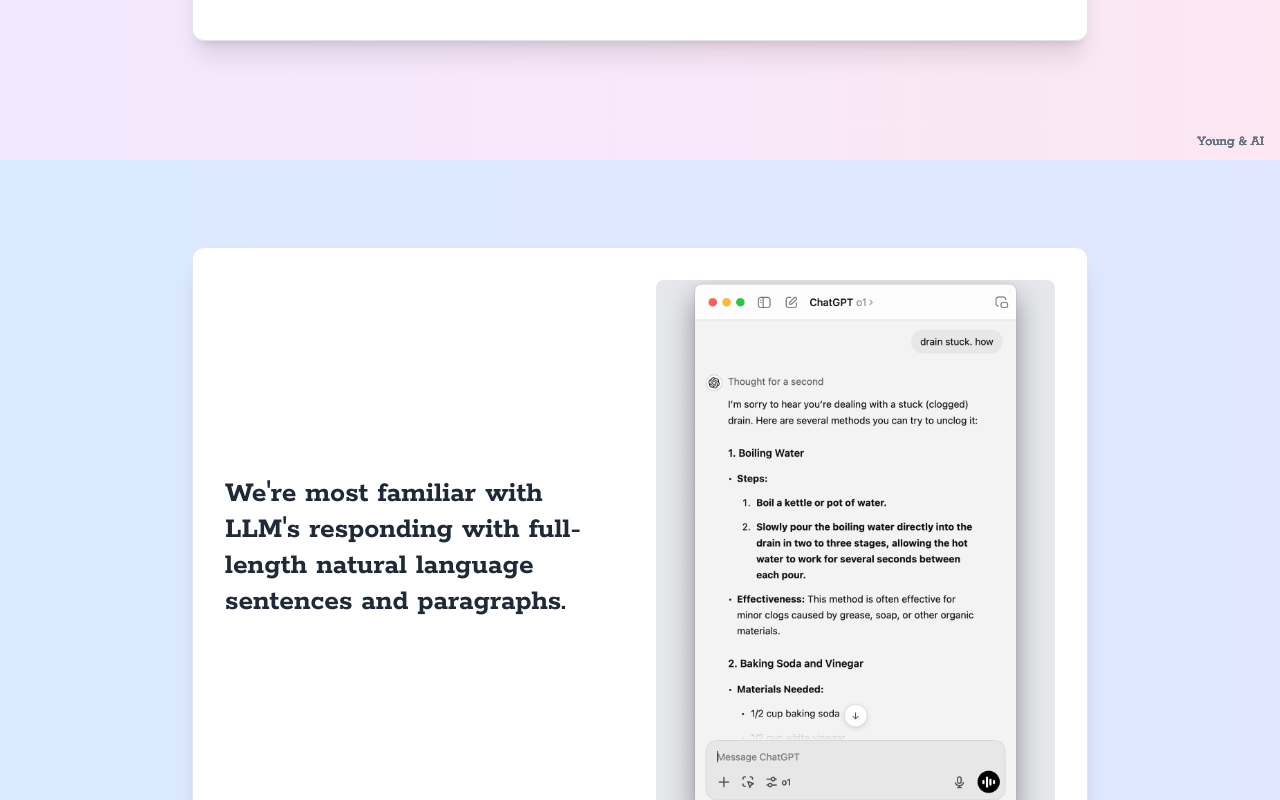
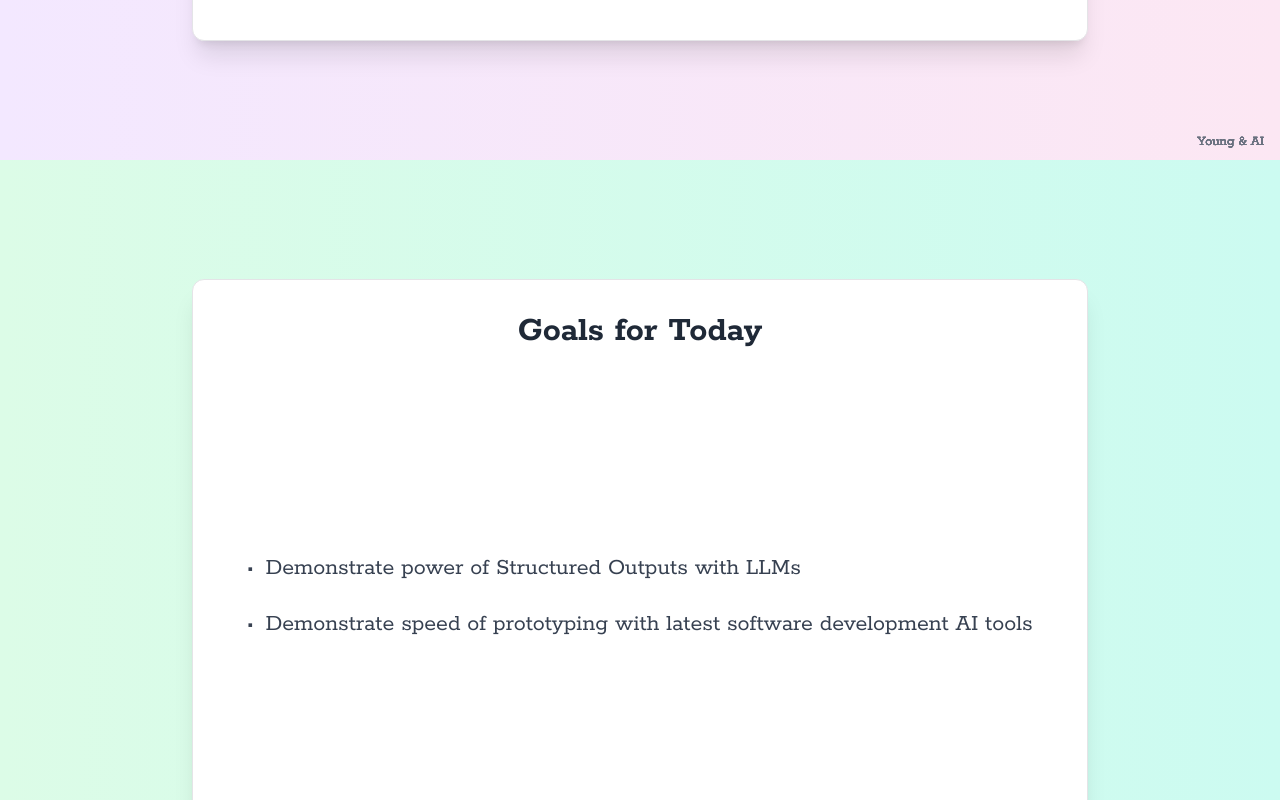
Before and after one commit to youngchingjui/young-and-ai, a Next.js app: page /talks/20241219 in a window 1280 px wide. Shown: the part 640-1440 px from the top of the page. Built offline with nearby package versions, Linux system fonts and the light colour scheme.

Commit message:
new slide

```diff
--- a/app/talks/20241219/page.tsx
+++ b/app/talks/20241219/page.tsx
@@ -1,3 +1,4 @@
+import Goals from "./slides/goals"
 import Slide0 from "./slides/slide0"
 import Slide1 from "./slides/slide1"
 import Slide2 from "./slides/slide2"
@@ -9,6 +10,7 @@
   return (
     <div>
       <Slide0 />
+      <Goals />
       <Slide1 />
       <Slide2 />
       <Slide3 />
--- /dev/null
+++ b/app/talks/20241219/slides/goals.tsx
@@ -0,0 +1,32 @@
+import { Card } from "@/components/ui/card"
+import CompanyWatermark from "../components/company-watermark"
+
+export default function Goals() {
+  return (
+    <div className="min-h-screen flex flex-col justify-center items-center p-4 md:p-8 bg-gradient-to-r from-green-100 to-teal-100">
+      <Card className="w-full max-w-4xl bg-white shadow-xl rounded-xl overflow-hidden">
+        <div className="p-6 md:p-8 flex flex-col min-h-[70vh]">
+          <h1 className="text-3xl md:text-4xl font-bold text-gray-800 mb-8 text-center">
+            Goals for Today
+          </h1>
+          <div className="flex-grow flex items-center justify-center">
+            <ul className="space-y-6 text-xl md:text-2xl text-gray-700">
+              <li className="flex items-start">
+                <span className="mr-3">•</span>
+                <span>Demonstrate power of Structured Outputs with LLMs</span>
+              </li>
+              <li className="flex items-start">
+                <span className="mr-3">•</span>
+                <span>
+                  Demonstrate speed of prototyping with latest software
+                  development AI tools
+                </span>
+              </li>
+            </ul>
+          </div>
+        </div>
+        <CompanyWatermark />
+      </Card>
+    </div>
+  )
+}
```
